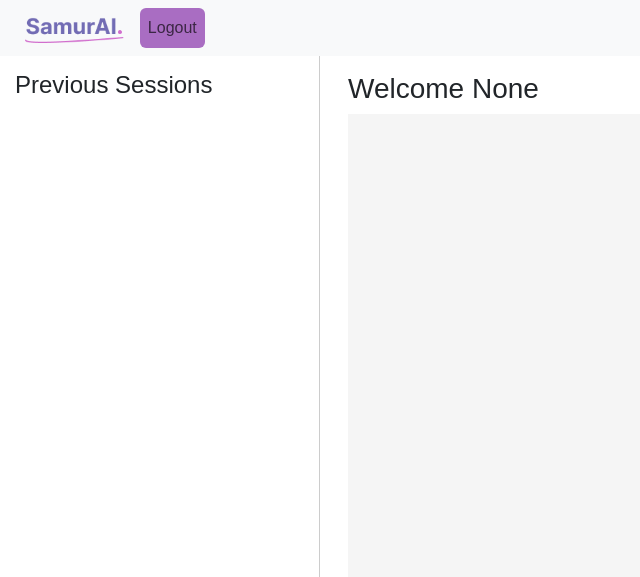
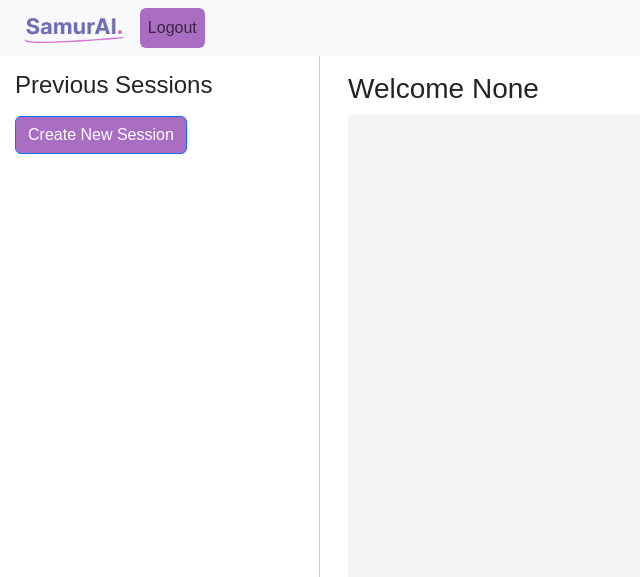
Before and after one commit to olliecoombe66/specchio, a Flask app: page /chat in a window 1280 px wide. Shown: the top 577 px of the page, without its empty margins (0-640 px from the left). Run offline with Flask 3, Linux system fonts and the light colour scheme; data comes from the database, SQL or seed files in the repository; both versions use the stored data as it was after the commit; data that the repository does not hold is empty.

Commit message:
Add ability to create a new session

```diff
--- a/app.py
+++ b/app.py
@@ -318,7 +318,11 @@
     flash('You have been logged out successfully.')
     return redirect(url_for('query_view'))
 
-
+@app.route('/new_session', methods=['POST', 'GET'])
+def new_session():
+    session['session_id'] = generate_session_id()
+    # Optionally, you can save this session ID to your database or perform other actions
+    return jsonify({'redirect_url': url_for('query_view2', session_id=session['session_id'])})
 
 
 if __name__ == "__main__":
--- a/templates/index.html
+++ b/templates/index.html
@@ -45,6 +45,24 @@
                     $('form').submit();
                 }
             });
+
+            // Handle click event for "Create New Session" button
+           $('#newSessionButton').on('click', function(event) {
+               event.preventDefault();  // Prevent default form submission
+
+               // Make AJAX request to /new_session
+               $.ajax({
+                url: '/new_session',
+                type: 'POST',
+                dataType: 'json',  // Ensure this is set correctly
+                success: function(response) {
+                    window.location.href = response.redirect_url;
+                },
+                error: function(jqXHR, textStatus, errorThrown) {
+                    console.error("AJAX error:", textStatus, errorThrown);
+    }
+});
+           });
 
             $('form').on('submit', function(event) {
                 event.preventDefault();
@@ -119,11 +137,18 @@
    <li>
        <a href="{{ url_for('query_view2', session_id=session_id) }}">
            {{ summary | striptags | truncate(50, true, '...') }}
-       </a>
+         </a>
    </li>
 {% endfor %}
-       </ul></div>
+       </ul>
+     </div>
+     <form id="newSessionForm">
+   <button id="newSessionButton" class="btn btn-primary" type="button">Create New Session</button>
+</form>
 </div>
+
+
+
 <div class="col-md-9">
   <!-- Existing chat container content -->
   <div class="container-fluid chat-container p-3">
```
Also changed, not shown: database.db.
